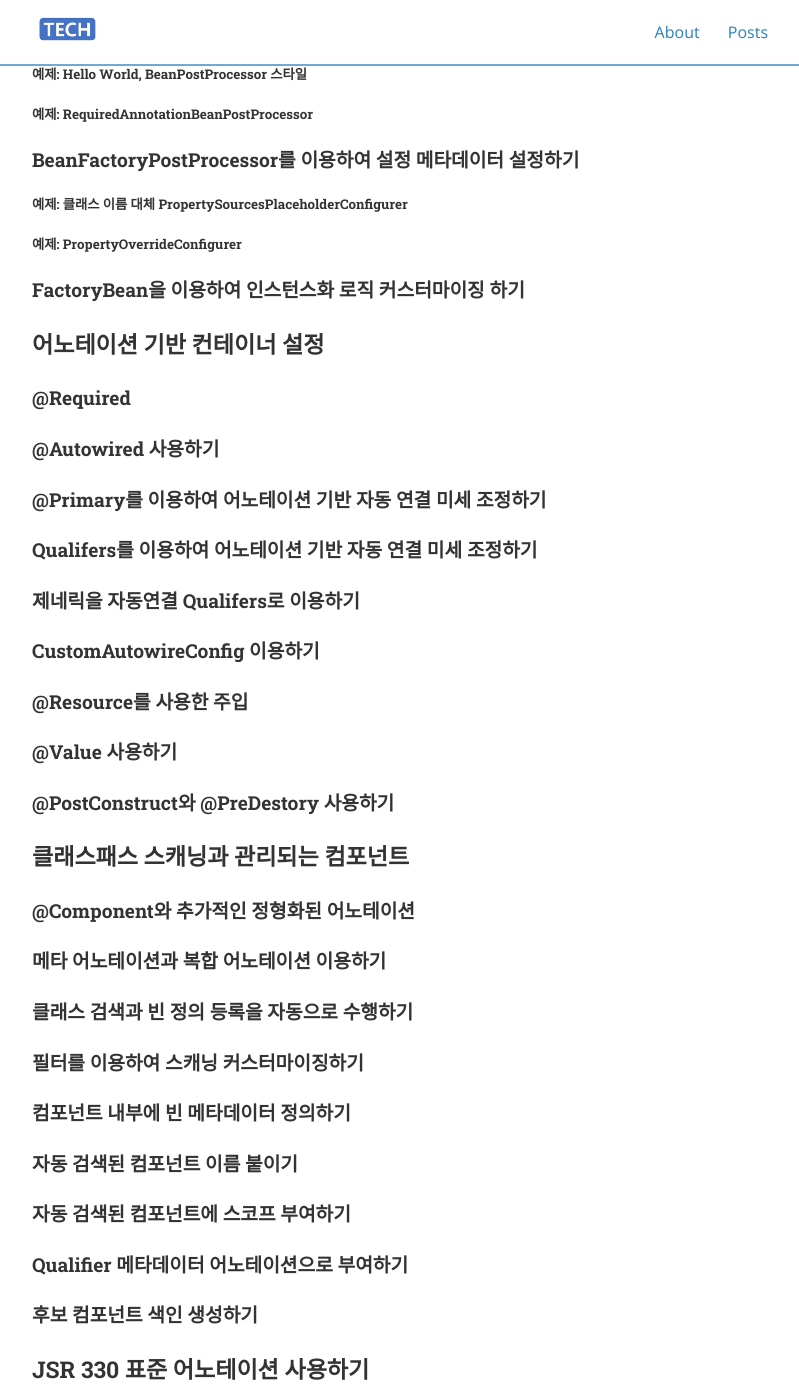
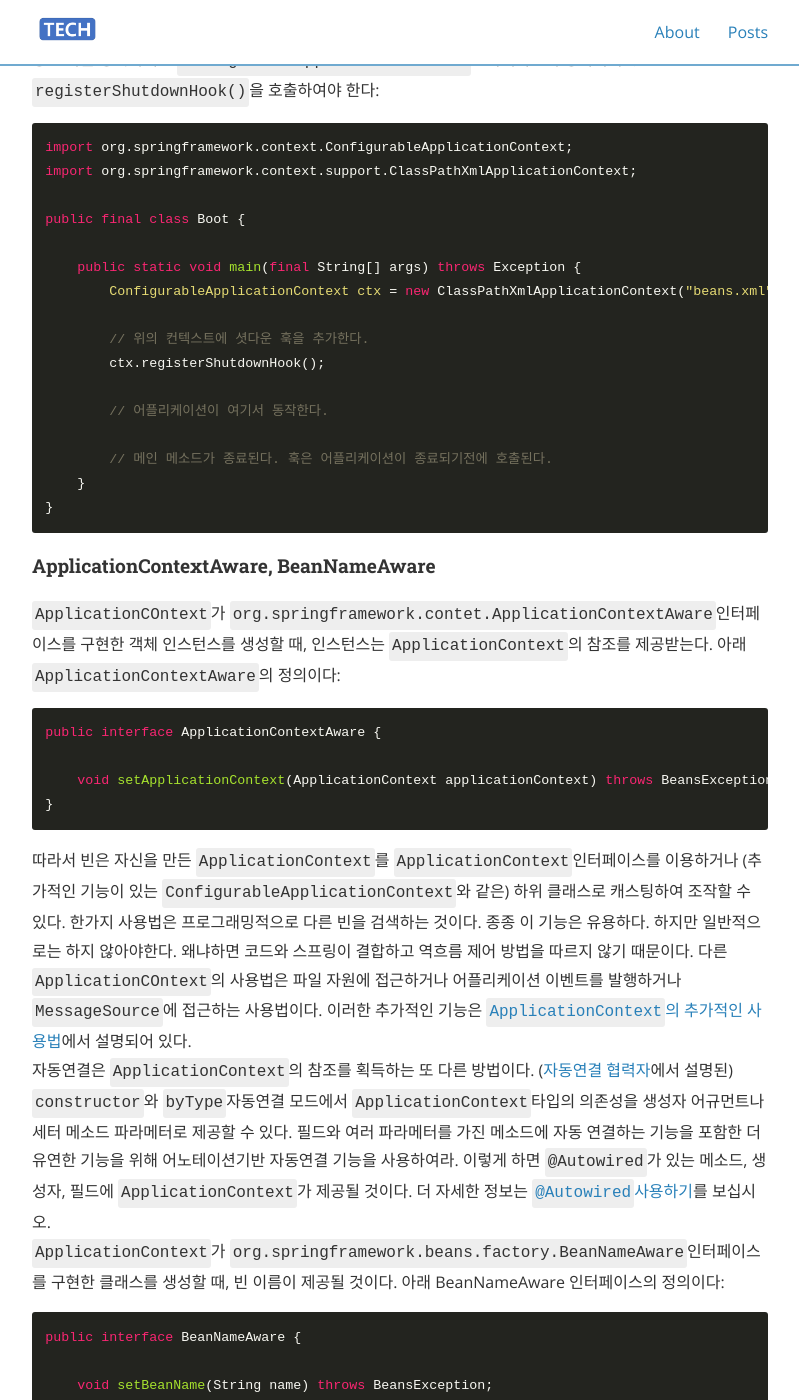
Before and after one commit to e406hsy/e406hsy.github.io, a Jekyll site: the page built from _posts/2020-05-17-Spring_Reference_Core_1_Beans.md, in a window 1280 px wide and 1400 px high, scrolled down 69118 px. Shown: the whole window, without its empty margins (240-1039 px from the left). Built offline with Jekyll 4.4.1, drawn with Linux system fonts in a browser that asks for light colours; nearby versions of some CDN libraries; comment, search, counter and statistics services are not loaded; some of the changed text lies outside the part shown.

Commit message:
add: add contents to spring reference core 1

````diff
--- a/_posts/2020-05-17-Spring_Reference_Core_1_Beans.md
+++ b/_posts/2020-05-17-Spring_Reference_Core_1_Beans.md
@@ -1973,8 +1973,51 @@ public interface SmartLifecycle extends Lifecycle, Phased {
 
 <h5 id="beans-factory-shutdown">웹 어플리케이션이 아닌 환경에서 스프링 IoC 컨테이너 아름답게 종료하기</h5>
 
+| |
+| ----- |
+| **!** 이 장은 웹 어플리케이션이 아닌 환경에만 적용되는 내용을 담고 있다. 스프링의 웹 기반 `ApplcationCOntext` 구현체는 웹 어플리케이션이 종료할 때, 아름답게 종료되는 코드를 이미 가지고 있다. |
+
+웹 환경이 아닌 환경에서 스프링 IoC 컨테이너를 사용한다면 JVM에 종료 훅을 등록하여야한다. 아름다운 종료를 보장하며 자원을 해제하도록 싱글톤 빈에 파괴 메소드를 호출하여 줄것이다. 물론 파괴 콜백들을 구현하고 올바르게 설정 하여야한다.
+종료 훅을 등록하려면 `ConfigurableApplicationContext`인터페이스에 정의되어 있는 `registerShutdownHook()`을 호출하여야 한다:
+```java
+import org.springframework.context.ConfigurableApplicationContext;
+import org.springframework.context.support.ClassPathXmlApplicationContext;
+
+public final class Boot {
+
+    public static void main(final String[] args) throws Exception {
+        ConfigurableApplicationContext ctx = new ClassPathXmlApplicationContext("beans.xml");
+
+        // 위의 컨텍스트에 셧다운 훅을 추가한다.
+        ctx.registerShutdownHook();
+
+        // 어플리케이션이 여기서 동작한다.
+
+        // 메인 메소드가 종료된다. 훅은 어플리케이션이 종료되기전에 호출된다.
+    }
+}
+```
 
 <h4 id="beans-factory-aware">ApplicationContextAware, BeanNameAware</h4>
+
+`ApplicationCOntext`가 `org.springframework.contet.ApplicationContextAware`인터페이스를 구현한 객체 인스턴스를 생성할 때, 인스턴스는 `ApplicationContext`의 참조를 제공받는다. 아래 `ApplicationContextAware`의 정의이다:
+```java
+public interface ApplicationContextAware {
+
+    void setApplicationContext(ApplicationContext applicationContext) throws BeansException;
+}
+```
+따라서 빈은 자신을 만든 `ApplicationContext`를 `ApplicationContext`인터페이스를 이용하거나 (추가적인 기능이 있는 `ConfigurableApplicationContext`와 같은) 하위 클래스로 캐스팅하여 조작할 수 있다. 한가지 사용법은 프로그래밍적으로 다른 빈을 검색하는 것이다. 종종 이 기능은 유용하다. 하지만 일반적으로는 하지 않아야한다. 왜냐하면 코드와 스프링이 결합하고 역흐름 제어 방법을 따르지 않기 때문이다. 다른 `ApplicationCOntext`의 사용법은 파일 자원에 접근하거나 어플리케이션 이벤트를 발행하거나 `MessageSource`에 접근하는 사용법이다. 이러한 추가적인 기능은 [`ApplicationContext`의 추가적인 사용법](#context-introduction)에서 설명되어 있다.
+자동연결은 `ApplicationContext`의 참조를 획득하는 또 다른 방법이다. ([자동연결 협력자](#beans-factory-autowire)에서 설명된) `constructor`와 `byType`자동연결 모드에서 `ApplicationContext`타입의 의존성을 생성자 어규먼트나 세터 메소드 파라메터로 제공할 수 있다. 필드와 여러 파라메터를 가진 메소드에 자동 연결하는 기능을 포함한 더 유연한 기능을 위해 어노테이션기반 자동연결 기능을 사용하여라. 이렇게 하면 `@Autowired`가 있는 메소드, 생성자, 필드에 `ApplicationContext`가 제공될 것이다. 더 자세한 정보는 [`@Autowired`사용하기](#beans-autowired-annotation)를 보십시오.
+`ApplicationContext`가 `org.springframework.beans.factory.BeanNameAware`인터페이스를 구현한 클래스를 생성할 때, 빈 이름이 제공될 것이다. 아래 BeanNameAware 인터페이스의 정의이다:
+```java
+public interface BeanNameAware {
+
+    void setBeanName(String name) throws BeansException;
+}
+```
+빈 프로퍼티가 설정된 후, `InitializingBean`이나 `afterPropertiesSet`이나 커스텀 초기화 콜백이 호출되기 전에 이 콜백이 호출된다.
+
 <h4 id="awar-list">다른 Aware 인터페이스</h4>
 
 
````
Also changed, not shown: other parts of _posts/2020-05-17-Spring_Reference_Core_1_Beans.md (+1 -1 lines).
